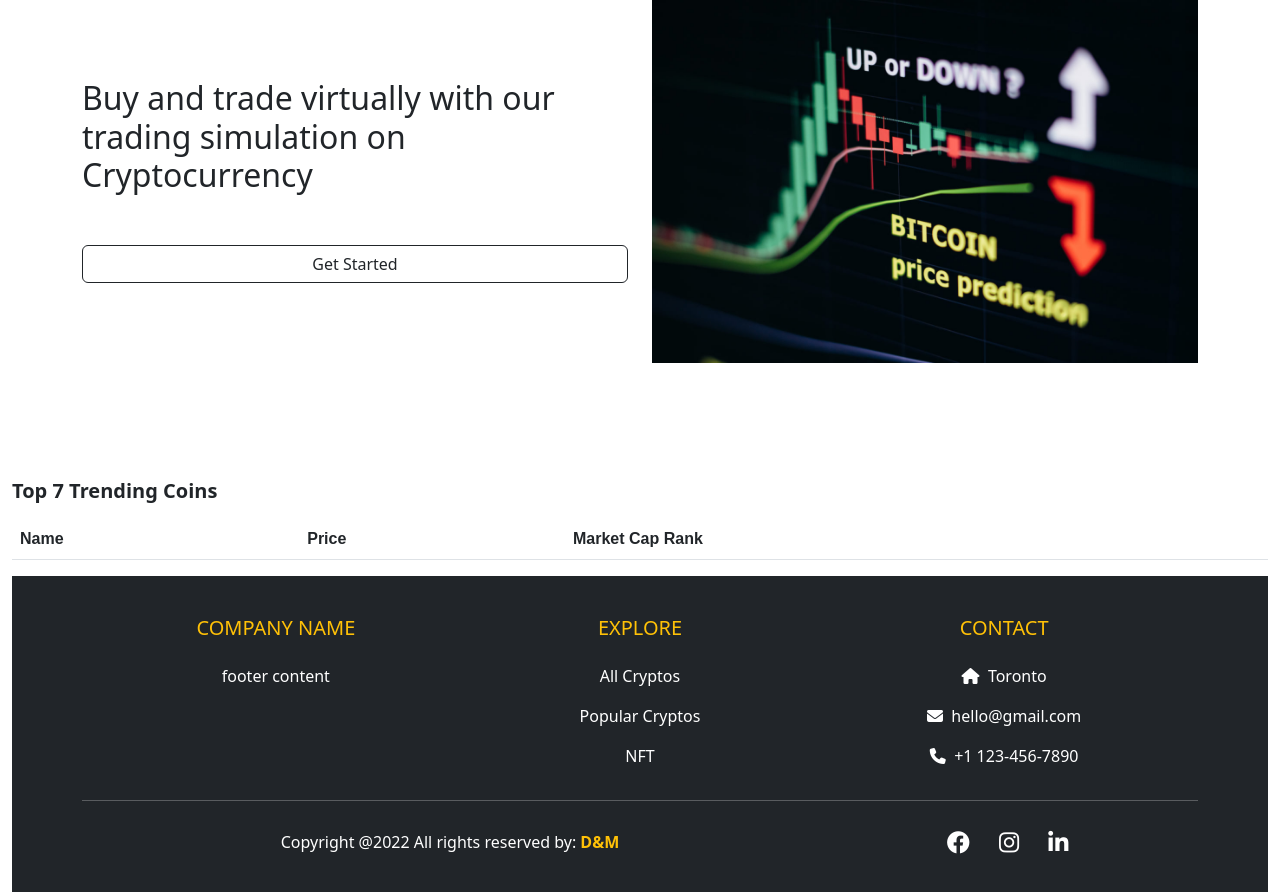
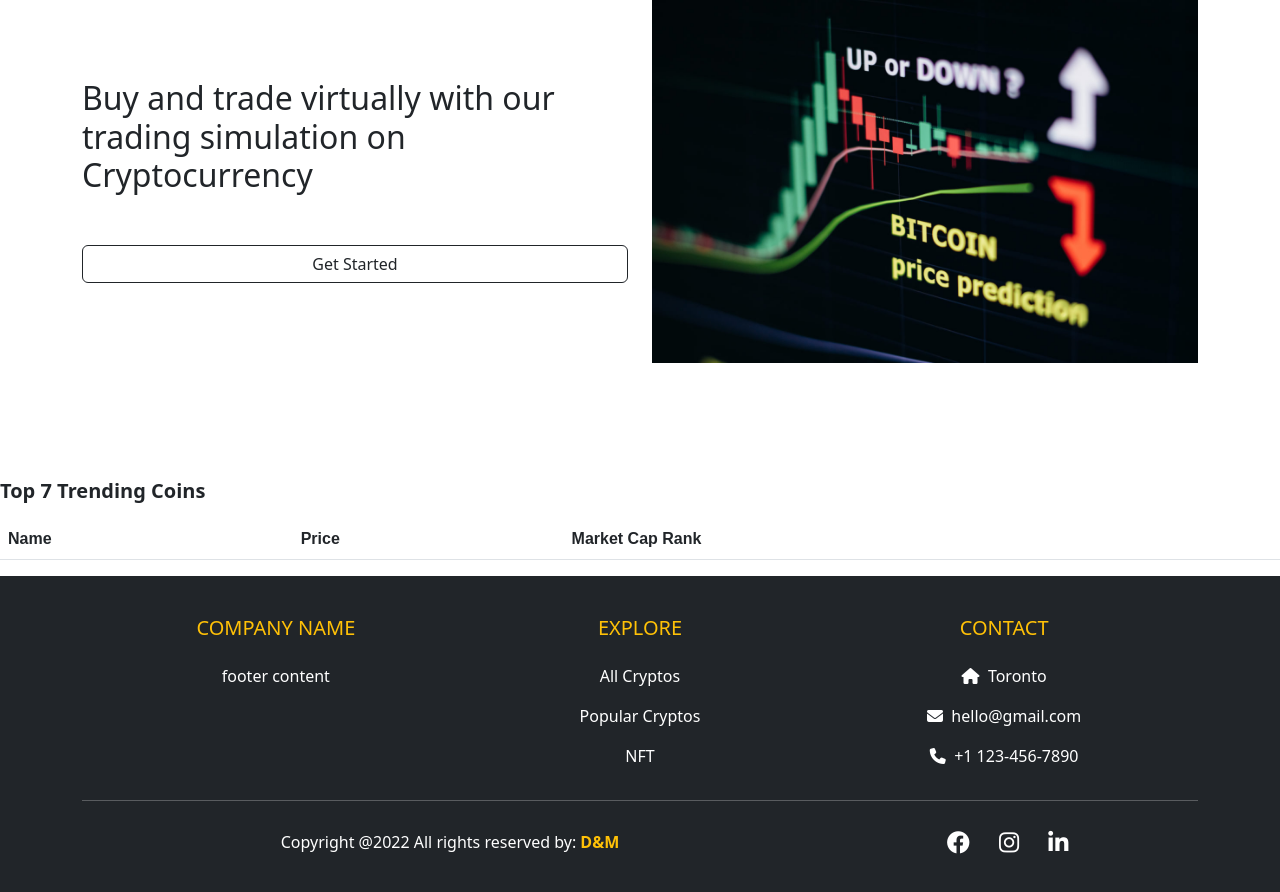
Before and after one commit to rkawk1234/crypto, a Django app: page / in a window 1280 px wide. Shown: the part 125-1017 px from the top of the page. Run offline with Django 4.2, Linux system fonts and the light colour scheme; lists and menus that the app fills with data are empty; some libraries are stand-ins or nearby versions.

Commit message:
main container padding 0
m

```diff
--- a/django/base/templates/base/index.html
+++ b/django/base/templates/base/index.html
@@ -24,7 +24,7 @@
 
 
 
-    <main role="main" class="container-fluid">
+    <main role="main" class="container-fluid" style="padding: 0px">
 
         {% if user.is_superuser %}
 
```
